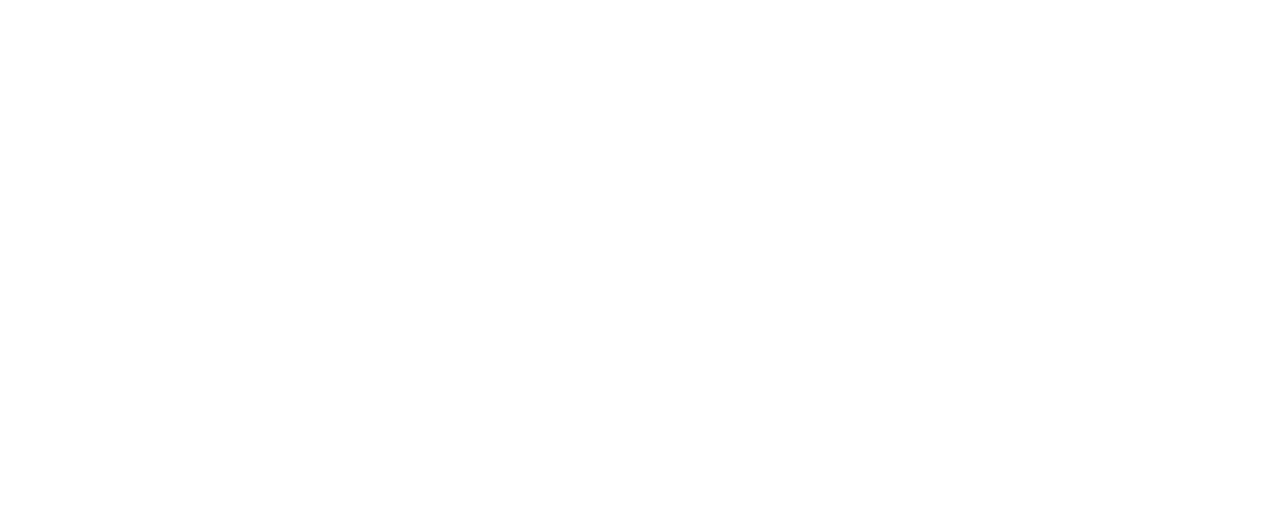
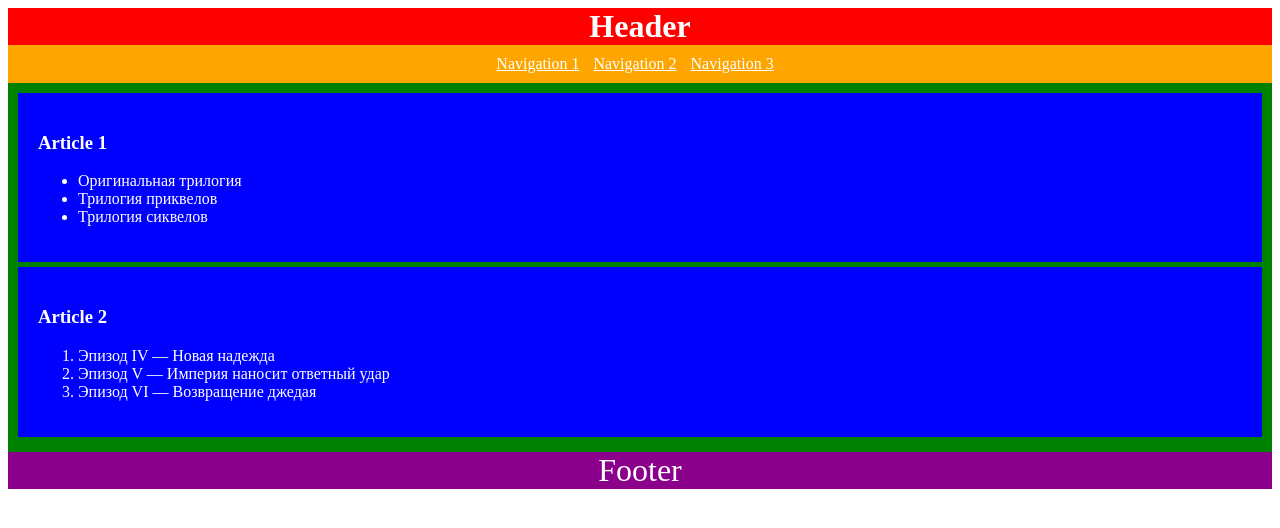
Before and after one commit to js-tasks-ru/htmlcss-20220317_nataliya-kokoreva, a website: page 02-dz0/01-semantic-mockup/solution.html in a window 1280 px wide. Drawn offline with Linux system fonts and the light colour scheme.

Commit message:
02-semantic add page layout

```diff
--- a/02-dz0/01-semantic-mockup/solution.html
+++ b/02-dz0/01-semantic-mockup/solution.html
@@ -1,4 +1,82 @@
 <!DOCTYPE html>
-<html lang="ru">
-    <!-- Ваше решение -->
+<html lang='ru' xmlns='http://www.w3.org/1999/html'>
+<head>
+  <meta charset='UTF-8'>
+  <title>Разметка</title>
+  <style>
+      body {
+          color: white;
+      }
+
+      header {
+          background-color: red;
+          text-align: center;
+      }
+
+      h1 {
+          margin: auto
+      }
+
+      footer h1 {
+          font-weight: 200;
+      }
+
+      nav {
+          background-color: orange;
+          padding: 10px;
+      }
+
+      a {
+          margin-right: 10px;
+          color: white;
+      }
+
+      main {
+          background-color: green;
+          padding: 10px;
+      }
+
+      article {
+          background-color: blue;
+          padding: 20px;
+          margin-bottom: 5px;
+      }
+
+      footer {
+          background-color: darkmagenta;
+          text-align: center;
+      }
+  </style>
+</head>
+<body>
+<header>
+  <h1>Header</h1>
+  <nav>
+    <a href='#'>Navigation 1</a>
+    <a href='#'>Navigation 2</a>
+    <a href='#'>Navigation 3</a>
+  </nav>
+</header>
+<main>
+  <article>
+    <h3>Article 1</h3>
+    <ul>
+      <li>Оригинальная трилогия</li>
+      <li>Трилогия приквелов</li>
+      <li>Трилогия сиквелов</li>
+    </ul>
+  </article>
+  <article>
+    <h3>Article 2</h3>
+    <ol type='1'>
+      <li>Эпизод IV — Новая надежда</li>
+      <li>Эпизод V — Империя наносит ответный удар</li>
+      <li>Эпизод VI — Возвращение джедая</li>
+    </ol>
+  </article>
+</main>
+<footer>
+    <h1>Footer</h1>
+</footer>
+</body>
 </html>
```
